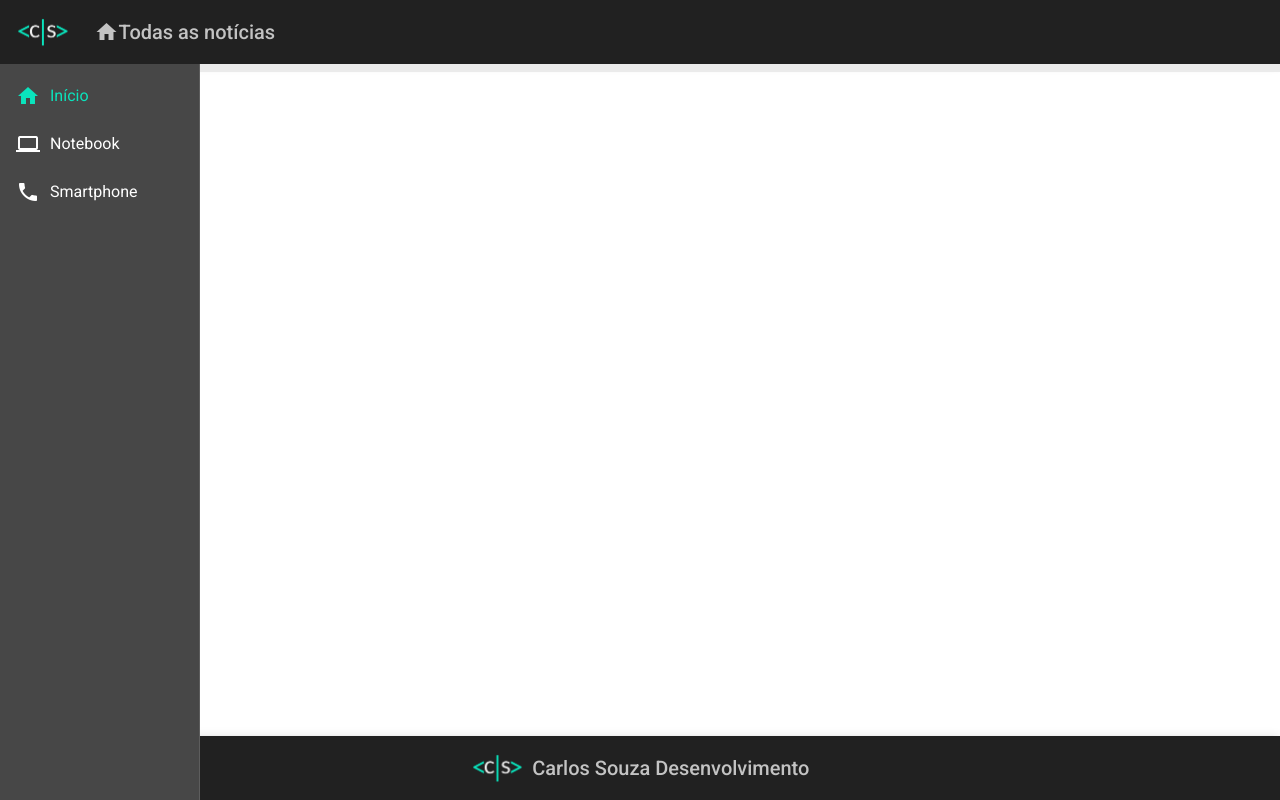
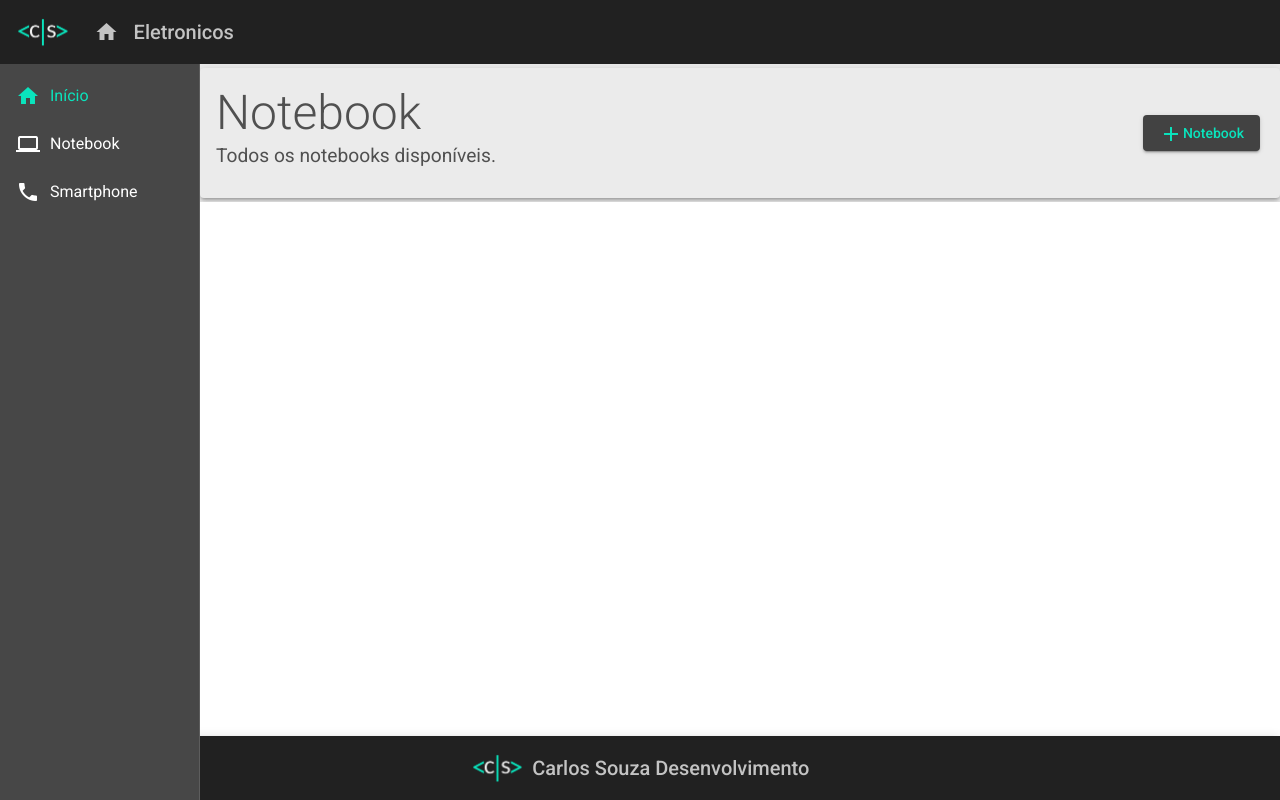
Before and after one commit to carlos-souza-dev/Angular-9-CRUD, an Angular app: page /notebooks in a window 1280 px wide. Before the commit this address led to /. Built offline with nearby package versions, Linux system fonts and the light colour scheme.

Commit message:
Adicionado componetes create

```diff
--- a/src/app/components/template/header/header.component.css
+++ b/src/app/components/template/header/header.component.css
@@ -20,3 +20,7 @@
 .header .title-group i {
     padding-right: 25px;
 }
+
+.header .icon {
+    padding-right: 15px;
+}
--- a/src/app/components/template/header/header.component.html
+++ b/src/app/components/template/header/header.component.html
@@ -6,8 +6,8 @@
     </span>
     <span class="title-group">
         <a href="" class="white">
-            <mat-icon>home</mat-icon>
-            Todas as notícias
+            <mat-icon class="icon">home</mat-icon>
+            Eletronicos
         </a>
     </span>
 </mat-toolbar>
--- a/src/app/components/template/nav/nav.component.html
+++ b/src/app/components/template/nav/nav.component.html
@@ -7,13 +7,13 @@
                 </mat-icon>
                 Início
             </a>
-            <a mat-list-item routerLink="notebook" (click)="funcActive('notebook')" class="{{ pageActive === 'notebook' ? 'is-active' : '' }}" >
+            <a mat-list-item routerLink="notebooks" (click)="funcActive('notebook')" class="{{ pageActive === 'notebook' ? 'is-active' : '' }}" >
                 <mat-icon class="icon">
                     laptop
                 </mat-icon>
                 Notebook
             </a>
-            <a mat-list-item routerLink="smartphone" (click)="funcActive('smartphone')" class="{{ pageActive === 'smartphone' ? 'is-active' : '' }}">
+            <a mat-list-item routerLink="smartphones" (click)="funcActive('smartphone')" class="{{ pageActive === 'smartphone' ? 'is-active' : '' }}">
                 <mat-icon class="icon">
                 phone
                 </mat-icon>
--- a/src/app/components/template/nav/nav.component.ts
+++ b/src/app/components/template/nav/nav.component.ts
@@ -7,9 +7,11 @@ import { Component, OnInit } from '@angular/core';
 })
 export class NavComponent implements OnInit {
 
-  pageActive = 'home';
+  pageActive = localStorage.getItem('pageActive') ?
+    localStorage.getItem('pageActive') : 'home';
 
-  constructor() { }
+  constructor() {
+  }
 
   ngOnInit(): void {
 
@@ -17,6 +19,7 @@ export class NavComponent implements OnInit {
 
   funcActive (param) {
     this.pageActive = param
+    localStorage.setItem('pageActive', this.pageActive)
     return this.pageActive
   }
 
--- a/src/app/views/home/home.component.css
+++ b/src/app/views/home/home.component.css
@@ -12,4 +12,12 @@
 .home .subtitle {
     font-size: 1.2rem;
     color: rgb(80, 80, 80);
+    margin-bottom: 16px;
 }
+
+.note .button {
+    position: absolute;
+    top: 50%;
+    transform: translateY(-50%);
+    right: 20px;
+}
--- a/src/app/views/notebook-crud/notebook-crud.component.html
+++ b/src/app/views/notebook-crud/notebook-crud.component.html
@@ -5,5 +5,5 @@
     <mat-card-subtitle class="subtitle">
         Todos os notebooks disponíveis.
     </mat-card-subtitle>
-    <a class="button" mat-raised-button color="dark" routerLink="create"><mat-icon>add</mat-icon>Notebook</a>
+    <button class="button" mat-raised-button color="dark" appGreen (click)="navigateToNotebookCreate()"><mat-icon>add</mat-icon>Notebook</button>
 </mat-card>
--- a/src/app/views/notebook-crud/notebook-crud.component.ts
+++ b/src/app/views/notebook-crud/notebook-crud.component.ts
@@ -1,4 +1,5 @@
 import { Component, OnInit } from '@angular/core';
+import { Router } from '@angular/router'
 
 @Component({
   selector: 'app-notebook-crud',
@@ -7,9 +8,13 @@ import { Component, OnInit } from '@angular/core';
 })
 export class NotebookCrudComponent implements OnInit {
 
-  constructor() { }
+  constructor(private router: Router) { }
 
   ngOnInit(): void {
   }
 
+  navigateToNotebookCreate( ): void {
+    this.router.navigate(['/notebooks/create'])
+  }
+
 }
--- a/src/app/views/smartphone-crud/smartphone-crud.component.html
+++ b/src/app/views/smartphone-crud/smartphone-crud.component.html
@@ -5,5 +5,5 @@
     <mat-card-subtitle class="subtitle">
         Todos os smartphone disponíveis.
     </mat-card-subtitle>
-    <a class="button" mat-raised-button color="dark" routerLink="create"><mat-icon>add</mat-icon>Smartphone</a>
+    <button class="button" mat-raised-button color="dark" appGreen (click)="navigateToSmartphoneCreate()"><mat-icon>add</mat-icon>Smartphone</button>
 </mat-card>
--- a/src/app/views/smartphone-crud/smartphone-crud.component.ts
+++ b/src/app/views/smartphone-crud/smartphone-crud.component.ts
@@ -1,4 +1,5 @@
 import { Component, OnInit } from '@angular/core';
+import { Router } from '@angular/router';
 
 @Component({
   selector: 'app-smartphone-crud',
@@ -7,9 +8,14 @@ import { Component, OnInit } from '@angular/core';
 })
 export class SmartphoneCrudComponent implements OnInit {
 
-  constructor() { }
+  constructor(private router: Router) { }
 
   ngOnInit(): void {
+
+  }
+
+  navigateToSmartphoneCreate(){
+    this.router.navigate(['/smartphones/create'])
   }
 
 }
```
Also changed, not shown: src/app/app-routing.module.ts (+4 -4 lines), src/app/components/product/product.model.ts (added).
